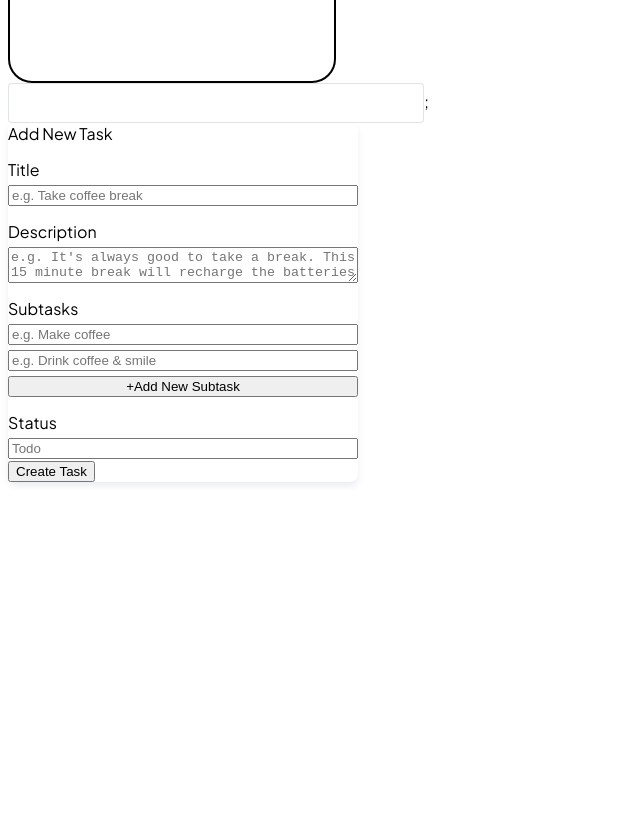
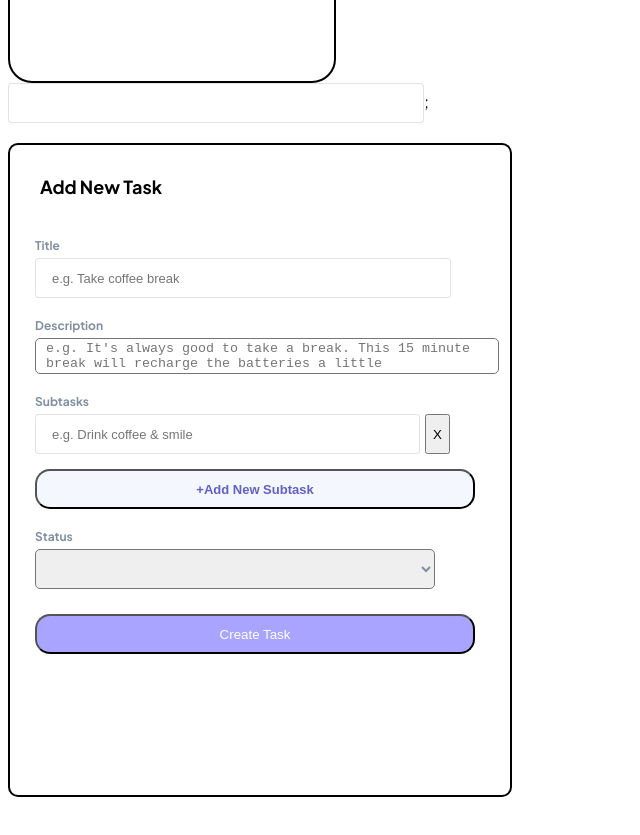
Before and after one commit to ryjw/Kanban-task-management, a Next.js app: page / in a window 1280 px wide. Shown: the part 1380-2215 px from the top of the page, without its empty margins (0-640 px from the left). Before the commit the page ends 1870 px from the top, so only its background shows below. Built offline with nearby package versions, Linux system fonts and the light colour scheme.

Commit message:
subtask component #5 update

```diff
--- a/src/app/page.js
+++ b/src/app/page.js
@@ -3,7 +3,7 @@ import Button from "@/components/Button.jsx";
 import Card from "../components/Card.jsx";
 import { Test } from "@/components/Test.jsx";
 import TextField from "@/components/TextField.jsx";
-import ListComponent from "@/components/listComponent.jsx";
+import Subtask from "@/components/Subtask.jsx";
 
 export default function Home() {
   return (
@@ -19,7 +19,7 @@ export default function Home() {
       <Button content={"Cancel"} variant="secondary" />
       <Test />
       <TextField variant={"default"} />;
-      <ListComponent />
+      <Subtask />
     </>
   );
 }
--- a/src/components/ListComponent.jsx
+++ /dev/null
@@ -1,30 +0,0 @@
-import styles from "../partials/_ListComponent.module.scss";
-
-export default function ListComponent() {
-  return (
-    <div className={styles.test}>
-      <form>
-        <label> Add New Task</label>
-        <div className={styles.sections}>
-          <label>Title</label>
-          <input type="text" placeholder="e.g. Take coffee break" />
-        </div>
-        <div className={styles.sections}>
-          <label>Description</label>
-          <textarea placeholder="e.g. It's always good to take a break. This 15 minute break will recharge the batteries a little"></textarea>
-        </div>
-        <div className={styles.sections}>
-          <label>Subtasks</label>
-          <input type="text" placeholder="e.g. Make coffee" />
-          <input type="text" placeholder="e.g. Drink coffee & smile" />
-          <button>+Add New Subtask</button>
-        </div>
-        <div className={styles.sections}>
-          <label>Status</label>
-          <input type="text" placeholder="Todo" />
-        </div>
-        <button>Create Task</button>
-      </form>
-    </div>
-  );
-}
--- /dev/null
+++ b/src/components/Subtask.jsx
@@ -0,0 +1,35 @@
+import styles from "../partials/_subtask.module.scss";
+import TextField from "./TextField";
+
+export default function ListComponent() {
+  return (
+    <form className={styles.mainDiv}>
+      <label className={styles.mainTitle}> Add New Task</label>
+      <div className={styles.sections}>
+        <label className={styles.subTitle}>Title</label>
+        <TextField variant="default" placeholder="e.g. Take coffee break" />
+      </div>
+      <div className={styles.sections}>
+        <label className={styles.subTitle}>Description</label>
+        <textarea
+          className={styles.textarea}
+          placeholder="e.g. It's always good to take a break. This 15 minute break will recharge the batteries a little"
+        ></textarea>
+      </div>
+      <div className={styles.sections}>
+        <label className={styles.subTitle}>Subtasks</label>
+        <div className={styles.temp}>
+          <TextField variant="alt" placeholder="e.g. Drink coffee & smile" />
+          <button>X</button>
+        </div>
+        <button className={styles.addBtn}>+Add New Subtask</button>
+      </div>
+      <div className={styles.sections}>
+        <label className={styles.subTitle}>Status</label>
+        <select className={styles.input} type="text" placeholder="Todo" />
+
+        <button className={styles.createBtn}>Create Task</button>
+      </div>
+    </form>
+  );
+}
--- a/src/partials/_listComponent.module.scss
+++ /dev/null
@@ -1,42 +0,0 @@
-@use "./variables" as *;
-
-// .test {
-//   border: black solid 2px;
-//   display: flex;
-//   flex-direction: column;
-//   text-align: start;
-//   width: 300px;
-//   align-items: center;
-// }
-
-.sections {
-  display: flex;
-  flex-direction: column;
-  margin-top: 15px;
-  gap: 5px;
-}
-
-.test {
-  width: 350px;
-  min-height: 88px;
-  background-color: white;
-  border-radius: 8px;
-  box-shadow: 0px 4px 6px rgba(54, 78, 126, 0.101545);
-}
-
-// .text_container {
-//   padding: 23px 16px;
-// }
-
-// .taskname {
-//   @include heading-m;
-//   color: $black;
-//   margin: 0;
-//   margin-bottom: 8px;
-// }
-
-// .subtasks {
-//   @include body-m;
-//   color: $medium-grey;
-//   margin: 0;
-// }
--- /dev/null
+++ b/src/partials/_subtask.module.scss
@@ -0,0 +1,70 @@
+@use "./variables" as *;
+
+.mainDiv {
+  margin-top: 20px;
+  margin-bottom: 50px;
+  display: flex;
+  flex-direction: column;
+  border-radius: 10px;
+  border: 2px solid black;
+  width: 500px;
+  height: 650px;
+}
+
+.mainTitle {
+  @include heading-l;
+  margin: 30px 30px;
+}
+
+.sections {
+  display: flex;
+  flex-direction: column;
+  margin: 10px 25px;
+}
+
+.subTitle {
+  @include heading-s;
+  color: $medium-grey;
+  margin-bottom: 5px;
+}
+
+.textarea {
+  resize: none;
+  width: 100%;
+  height: 100%;
+  border-radius: 5px;
+  padding-left: 10px;
+  color: $medium-grey;
+}
+
+.input {
+  width: 400px;
+  height: 40px;
+  border-radius: 5px;
+  padding-left: 10px;
+  color: $medium-grey;
+}
+
+.addBtn {
+  margin-top: 15px;
+  width: 440px;
+  height: 40px;
+  border-radius: 15px;
+  background-color: $light-grey;
+  color: $purple-primary;
+  @include modal-button-text;
+}
+
+.createBtn {
+  margin-top: 25px;
+  width: 440px;
+  height: 40px;
+  border-radius: 15px;
+  background-color: $purple-secondary;
+  color: $white;
+}
+
+.temp {
+  display: flex;
+  gap: 5px;
+}
--- a/src/partials/_textfield.module.scss
+++ b/src/partials/_textfield.module.scss
@@ -9,6 +9,7 @@
   border: 1px solid $medium-grey-25;
   box-sizing: border-box;
   padding: 8px 16px;
+  color: $medium-grey;
   cursor: pointer;
   &:hover {
     border-color: $purple-primary;
```
